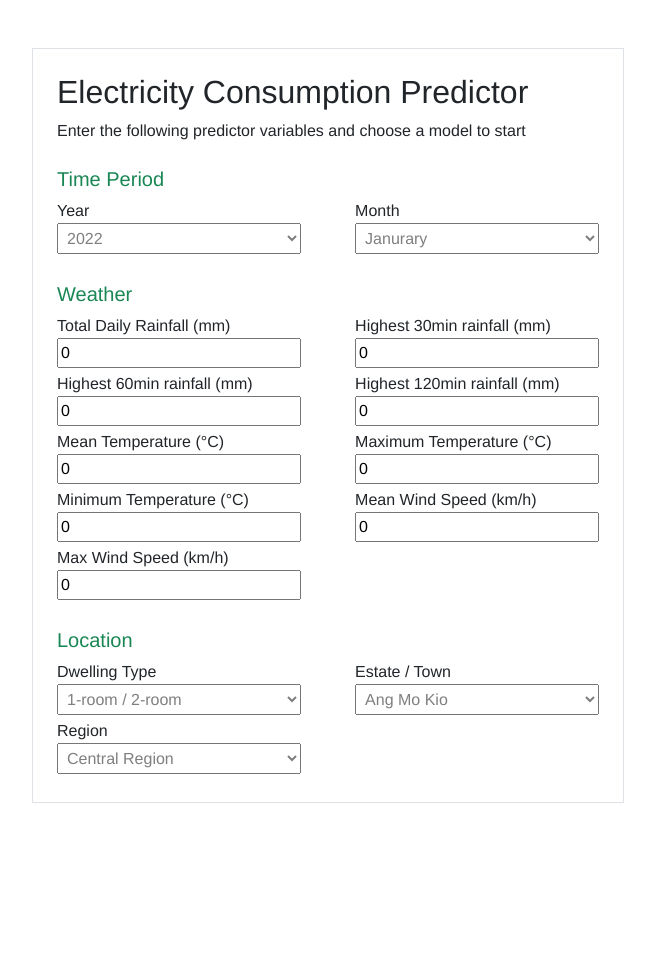
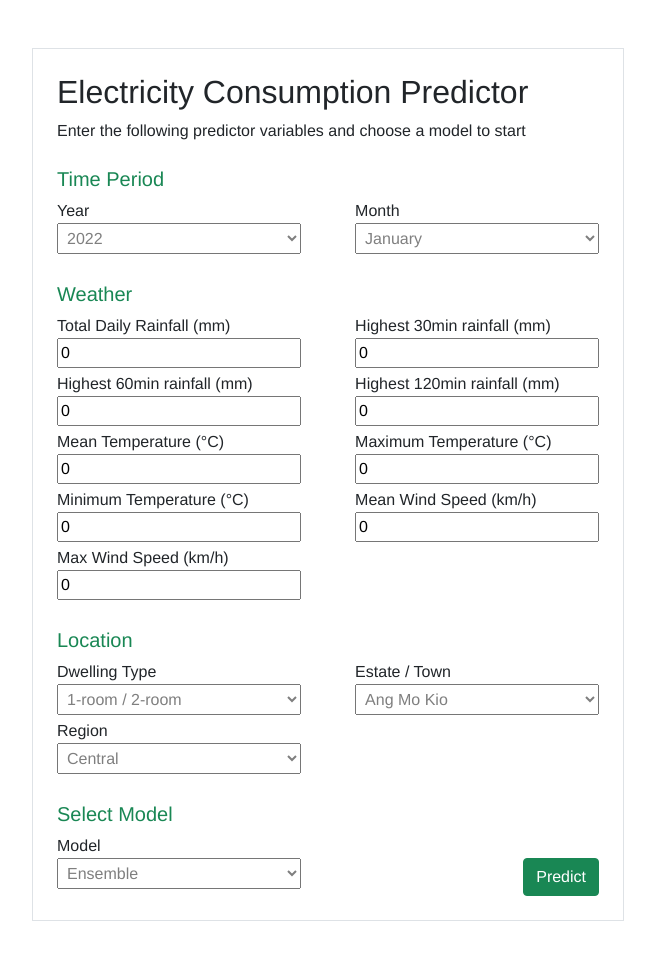
Before and after one commit to leeshuoan/data-mining-g2t1, a Flask app: page / in a window 1280 px wide. Shown: the whole page, without its empty margins (312-967 px from the left). Before the commit the page ends 803 px from the top, so only its background shows below. Run offline with Flask 2, Linux system fonts and the light colour scheme.

Commit message:
created predict api

```diff
--- a/app.py
+++ b/app.py
@@ -1,5 +1,6 @@
 from flask import Flask, render_template, jsonify, flash, request
 from flask_cors import CORS
+import joblib
 
 app = Flask(__name__)
 CORS(app)
@@ -8,6 +9,129 @@ CORS(app)
 def home_page():
     return render_template("index.html"), 200
 
+@app.route("/predict", methods=["GET"])
+def predict():
+    year = request.args.get('year')
+    month = request.args.get('month')
+    daily_rainfall = request.args.get('daily_rainfall')
+    rainfall_30m = request.args.get('30m_rainfall')
+    rainfall_60m = request.args.get('60m_rainfall')
+    rainfall_120m = request.args.get('120m_rainfall')
+    mean_temperature = request.args.get('mean_temperature')
+    max_temperature = request.args.get('max_temperature')
+    min_temperature = request.args.get('min_temperature')
+    mean_wind_speed = request.args.get('mean_wind_speed')
+    max_wind_speed = request.args.get('max_wind_speed')
+    dwelling_type = request.args.get('dwelling_type')
+    estate = request.args.get('estate')
+    region = request.args.get('region')
+    model = request.args.get('model')
+
+    model_dict = {
+        "Ensemble": "ensemble_gbr.pkl",
+        "SkLearn Linear Regression": "sklearn_linear_regression_(ohe).pkl",
+    }
+    dwelling_type_dict = {
+        '1-room / 2-room': 11,
+        '3-room': 12,
+        '4-room': 13,
+        '5-room / Executive': 14,
+        'Landed Property': 15,
+        'Private Apartment / Condominium': 16,
+        'Private Housing': 17,
+        'Public Housing': 18
+    }
+    month_dict ={
+        'January': 19,
+        'February': 20,
+        'March': 21,
+        'April': 22,
+        'May': 23,
+        'June': 24,
+        'July': 25,
+        'August': 26,
+        'September': 27,
+        'October': 28,
+        'November': 29,
+        'December': 30
+    }
+    estate_dict = {
+        'Ang Mo Kio': 31,
+        'Bedok': 32,
+        'Bishan': 33,
+        'Bukit Batok': 34,
+        'Bukit Merah': 35,
+        'Bukit Panjang': 36,
+        'Bukit Timah': 37,
+        'Central Region': 38,
+        'Changi': 39,
+        'Choa Chu Kang': 40,
+        'Clementi': 41,
+        'Downtown': 42,
+        'East Region': 43,
+        'Geylang': 44,
+        'Hougang': 45,
+        'Jurong East': 46,
+        'Jurong West': 47,
+        'Kallang': 48,
+        'Mandai': 49,
+        'Marine Parade': 50,
+        'Museum': 51,
+        'Newton': 52,
+        'North East Region': 53,
+        'North Region': 54,
+        'Novena': 55,
+        'Orchard': 56,
+        'Outram': 57,
+        'Pasir Ris': 58,
+        'Paya Lebar': 59,
+        'Pioneer': 60,
+        'Punggol': 61,
+        'Queenstown': 62,
+        'River Valley': 63,
+        'Rochor': 64,
+        'Seletar': 65,
+        'Sembawang': 66,
+        'Sengkang': 67,
+        'Serangoon': 68,
+        'Singapore River': 69,
+        'Southern Islands': 70,
+        'Sungei Kadut': 71,
+        'Tampines': 72,
+        'Tanglin': 73,
+        'Toa Payoh': 74,
+        'West Region': 75,
+        'Woodlands': 76,
+        'Yishun': 77
+    }
+    region_dict = {
+        'Central': 78,
+        'East': 79,
+        'North East': 80,
+        'North': 81,
+        'West': 82,
+    }
+
+    model = joblib.load("models/" + model_dict[model])
+    electricity_predict = [
+        year, daily_rainfall, rainfall_30m, rainfall_60m, rainfall_120m, mean_temperature, max_temperature, min_temperature, mean_wind_speed, max_wind_speed,
+        0, 0, 0, 0, 0, 0, 0, 0, # dwelling_types
+        0, 0, 0, 0, 0, 0, 0, 0, 0, 0, 0, 0, # months
+        0, 0, 0, 0, 0, 0, 0, 0, 0, 0, 0, 0, 0, 0, 0, 0, 0, 0, 0, 0, 0, 0, 0, 0, 0, 0, 0, 0, 0, 0, 0, 0, 0, 0, 0, 0, 0, 0, 0, 0, 0, 0, 0, 0, 0, 0, 0, # estates
+        0, 0, 0, 0, 0 # regions
+    ]
+    print(electricity_predict)
+
+    electricity_predict[dwelling_type_dict[dwelling_type]] = 1
+    electricity_predict[month_dict[month]] = 1
+    electricity_predict[estate_dict[estate]] = 1
+    electricity_predict[region_dict[region]] = 1
+
+    electricity_predict = [electricity_predict]
+    predicted_electricity_values = model.predict(electricity_predict)
+    print(predicted_electricity_values)[0]
+
+    return {}
 
 if __name__ == '__main__':
     app.run(port=3000, debug=True)
--- a/templates/index.html
+++ b/templates/index.html
@@ -13,7 +13,7 @@
 
 <body>
   <div id="app">
-    <div class="m-5">
+    <form class="m-5" action="/predict">
       <div class="border w-50 p-4 m-auto">
         <h2>Electricity Consumption Predictor</h2>
         <p>Enter the following predictor variables and choose a model to start</p>
@@ -45,7 +45,7 @@
         </div>
         <div class="d-flex justify-content-between">
           <div style="width: 45%;">
-            Highest 60min rainfall (mm) <input type="text" name="60_rainfall" class="mb-1 w-100" value="0"><br>
+            Highest 60min rainfall (mm) <input type="text" name="60m_rainfall" class="mb-1 w-100" value="0"><br>
           </div>
           <div style="width: 45%;">
             Highest 120min rainfall (mm) <input type="text" name="120m_rainfall" class="mb-1 w-100" value="0"><br>
@@ -91,7 +91,17 @@
             <option v-for="region of regions" :value="region">[[ region ]]</option>
           </select>
         </div>
-      </div>
+        <h5 class="pt-4 text-success">Select Model</h5>
+        Model <br>
+        <div class="d-flex justify-content-between">
+          <div style="width: 45%;">
+            <select name="model" class="mb-1 w-100">
+              <option v-for="model of models" :value="model">[[ model ]]</option>
+            </select>
+          </div>
+          <button class="btn btn-success">Predict</button>
+        </div>
+      </form>
     </div>
   </div>
 
@@ -106,16 +116,17 @@
   const app = Vue.createApp({
     data() {
       return {
-        months: ['Janurary', 'February', 'March', 'April', 'May', 'June', 'July', 'August', 'September', 'October', 'November', 'December'],
+        months: ['January', 'February', 'March', 'April', 'May', 'June', 'July', 'August', 'September', 'October', 'November', 'December'],
         dwelling_types: ['1-room / 2-room', '3-room', '4-room', '5-room / Executive', 'Landed Property', 'Private Apartment / Condominium', 'Private Housing', 'Public Housing'],
         estates: ['Ang Mo Kio', 'Bedok', 'Bishan', 'Bukit Batok', 'Bukit Merah', 'Bukit Panjang', 'Bukit Timah', 'Central Region', 'Changi', 'Chua Chu Kang', 'Clementi', 'Downtown', 'East Region',
-                  'Geylang', 'Hougang', 'Jurong East', 'Jurong West', 'Kallang', 'Mandai', 'Marine Parade', 'Museum', 'Newton', 'North East Region', 'North Region', 'Novena', 'Orchard', 'Outram',
-                  'Pasir Ris', 'Paya Lebar', 'Pioneer', 'Punggol', 'Queenstown', 'River Valley', 'Rochor', 'Seletar', 'Sembawang', 'Sengkang', 'Serangoon', 'Singapore River', 'Southern Islands',
-                  'Sungei Kadut', 'Tampines', 'Tanglin', 'Toa Payoh', 'West Region', 'Woodlands', 'Yishun'],
-        regions: ['Central Region', 'East Region', 'North East Region', 'North Region', 'West Region']
+          'Geylang', 'Hougang', 'Jurong East', 'Jurong West', 'Kallang', 'Mandai', 'Marine Parade', 'Museum', 'Newton', 'North East Region', 'North Region', 'Novena', 'Orchard', 'Outram',
+          'Pasir Ris', 'Paya Lebar', 'Pioneer', 'Punggol', 'Queenstown', 'River Valley', 'Rochor', 'Seletar', 'Sembawang', 'Sengkang', 'Serangoon', 'Singapore River', 'Southern Islands',
+          'Sungei Kadut', 'Tampines', 'Tanglin', 'Toa Payoh', 'West Region', 'Woodlands', 'Yishun'],
+        regions: ['Central', 'East', 'North East', 'North', 'West'],
+        models: ['Ensemble', 'SkLearn Linear Regression'],
       }
     },
-    delimiters: ['[[',']]']
+    delimiters: ['[[', ']]']
   })
   app.mount('#app')
 </script>
@@ -125,7 +136,7 @@
     font-family: 'Poppins', Helvetica, Arial, sans-serif;
   }
 
-  select{
+  select {
     color: #7F7F7F;
     padding: 5px;
   }
```
Also changed, not shown: 2 other files.
